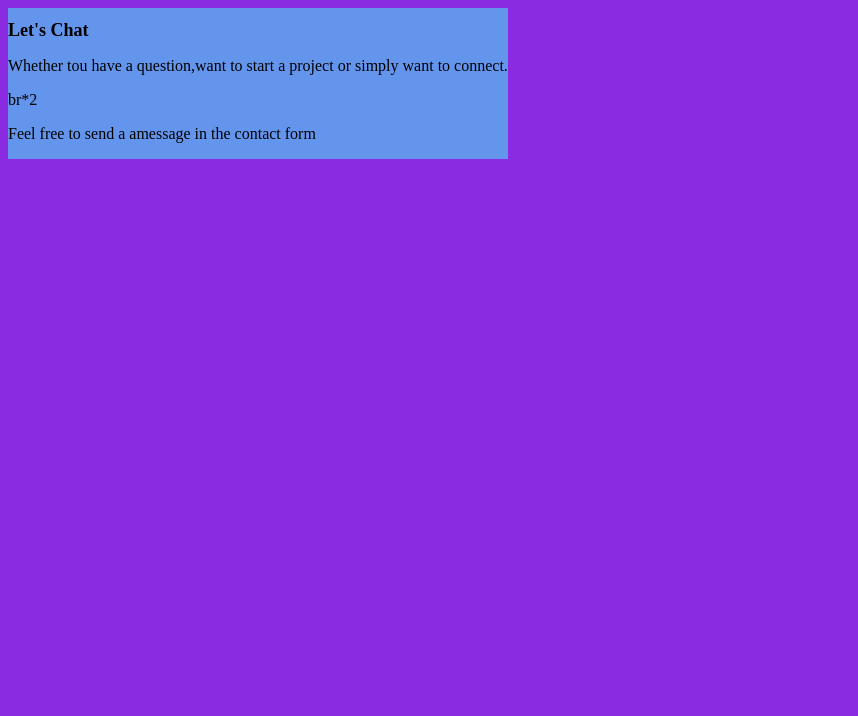
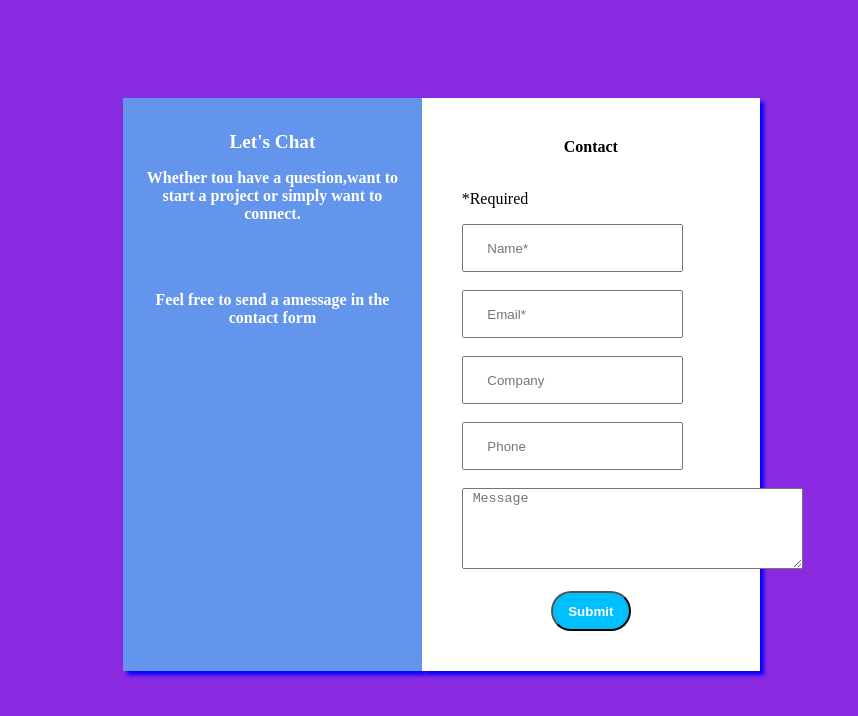
Before and after one commit to Alusa-a/Insta.Mart, a plain HTML site: page Form Assignment.html in a window 1280 px wide. Shown: the whole page, without its empty margins (0-858 px from the left). Drawn offline with Linux system fonts and the light colour scheme.

Commit message:
second commit

```diff
--- a/Form Assignment.html
+++ b/Form Assignment.html
@@ -16,17 +16,74 @@
 
 #Maindiv{
   display: flex;
+    padding: 90px;
+    margin-right: 2%;
+    margin-left: 2%;
+
+
+
 
 
 
 }
 
 
+#formdiv{
+
+    background-color: white;
+    width: 25%;
+    padding: 40px;
+    box-shadow: 4px 4px 4px blue;
+    display: block;
+}
+#textdiv{
+    width: 25%;
+    padding: 20px;
+    box-shadow: 4px 4px 4px blue;
+     display: block;
+
+
+}
+
+p{
+    text-align: center;
+}
+legend{
+    text-align: center;
+
+}
+#lets{  font-size: larger;
+    font-weight: bold;
+    font-style: normal;
+    text-align: center;
+    color: white;
 
 
 
 
+}
+.First{
 
+    text-align: center;
+    color: white;
+    font-weight: bold;
+}
+.box{
+    padding: 20px;
+    height: 4px;
+
+}
+button{
+    height: 40px;
+    width: 80px;
+    border-radius: 50px;
+    color: white;
+    background-color: deepskyblue;
+    font-weight: bold;
+    display: block;
+    margin: 0 auto;
+
+}
 
 
   </style>
@@ -35,10 +92,11 @@
 
 </head>
 <body>
+
 <div id="Maindiv">
-  <div style="background-color: cornflowerblue" class="Divisions">
-    <h1 style="font-size: large">Let's Chat</h1>
-    <p class="First">Whether tou have a question,want to start a project or simply want to connect.</p>br*2
+  <div style="background-color: cornflowerblue" class="Divisions" id="textdiv">
+    <h1 id="lets">Let's Chat</h1>
+    <p class="First">Whether tou have a question,want to start a project or simply want to connect.</p><br><br>
     <p class="First">Feel free to send a amessage in the contact form</p>
 
 
@@ -48,8 +106,21 @@
 
   </div>
 
-  <div class="Divisions">
+  <div class="Divisions" id="formdiv">
     <form action="">
+
+        <legend style="font-weight: bolder"; >Contact</legend>
+        <br>
+        <p style="text-align: left">*Required</p>
+        <input type="text" id="Fname" placeholder=" Name*" required="required" class="box"><br><br>
+        <input type="email" id="Eaddress" placeholder=" Email*" required="required" class="box"><br><br>
+        <input type="text" id="com" placeholder=" Company" class="box"><br><br>
+        <input type="tel" id="ph" placeholder=" Phone" class="box"><br><br>
+         <textarea name="" id="message" cols="40" rows="5" placeholder=" Message"></textarea><br><br>
+        <button type="submit">Submit</button>
+
+
+
 
 
 
```
